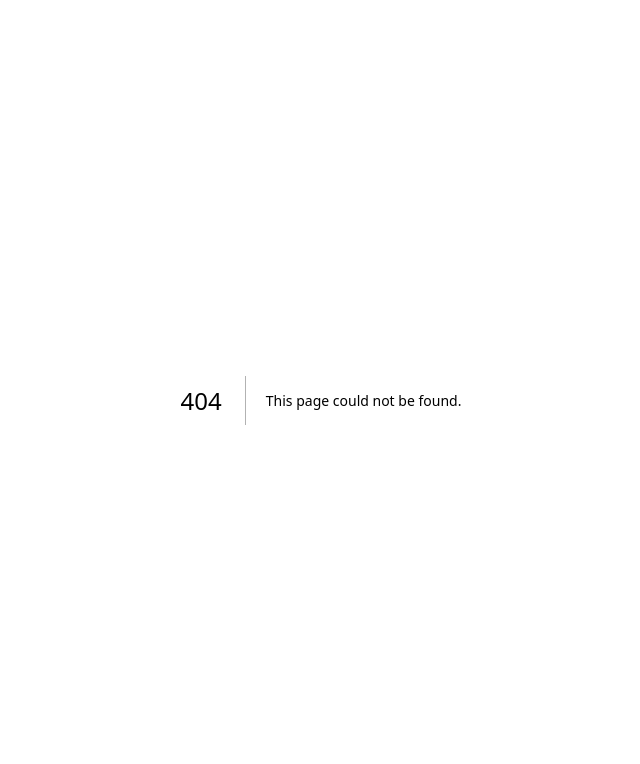
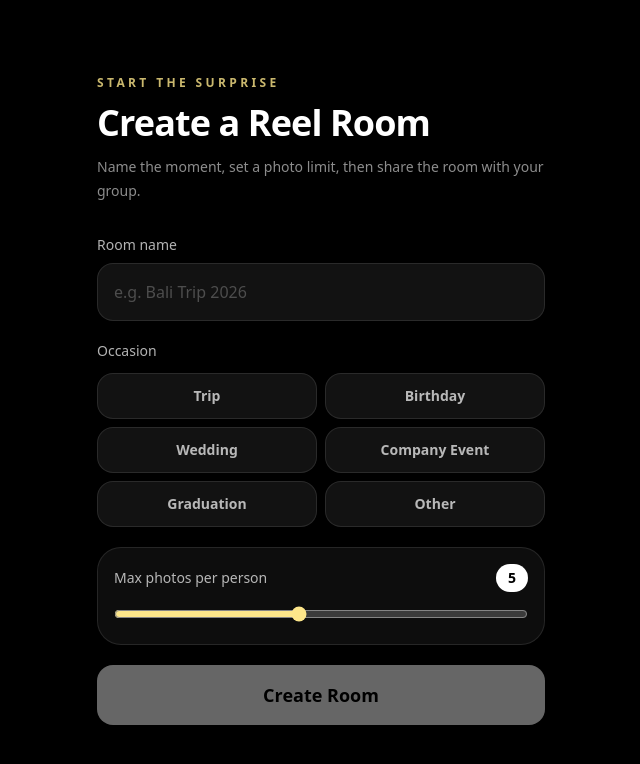
Before and after one commit to jack77703/group-travel-video, a Next.js app: page /create in a window 1280 px wide. Before the commit this address had no page. Shown: the top 764 px of the page, without its empty margins (319-959 px from the left). Built offline with nearby package versions, Linux system fonts and the light colour scheme.

Commit message:
feat: landing page and create room page

```diff
--- /dev/null
+++ b/app/create/page.tsx
@@ -0,0 +1,129 @@
+'use client'
+
+import { useRouter } from 'next/navigation'
+import { FormEvent, useState } from 'react'
+
+import { setInitiatorToken } from '@/lib/session'
+
+const OCCASIONS = ['Trip', 'Birthday', 'Wedding', 'Company Event', 'Graduation', 'Other']
+
+export default function CreatePage() {
+  const router = useRouter()
+  const [name, setName] = useState('')
+  const [occasion, setOccasion] = useState('')
+  const [maxPhotos, setMaxPhotos] = useState(5)
+  const [loading, setLoading] = useState(false)
+  const [error, setError] = useState('')
+
+  async function handleSubmit(e: FormEvent<HTMLFormElement>) {
+    e.preventDefault()
+    setLoading(true)
+    setError('')
+
+    try {
+      const res = await fetch('/api/rooms', {
+        method: 'POST',
+        headers: { 'Content-Type': 'application/json' },
+        body: JSON.stringify({
+          name,
+          occasion,
+          max_photos_per_member: maxPhotos,
+        }),
+      })
+      const data = await res.json()
+
+      if (!res.ok) {
+        throw new Error(data.error)
+      }
+
+      setInitiatorToken(data.code, data.created_by_token)
+      router.push(`/room/${data.code}/lobby`)
+    } catch (err: unknown) {
+      setError(err instanceof Error ? err.message : 'Something went wrong')
+    } finally {
+      setLoading(false)
+    }
+  }
+
+  return (
+    <main className="min-h-screen bg-black px-6 py-8 text-white">
+      <div className="mx-auto flex min-h-[calc(100vh-4rem)] w-full max-w-md flex-col justify-center">
+        <div className="space-y-8">
+          <div className="space-y-3">
+            <p className="text-xs font-semibold uppercase tracking-[0.28em] text-amber-200/80">
+              Start the surprise
+            </p>
+            <h1 className="text-4xl font-black tracking-tight">Create a Reel Room</h1>
+            <p className="text-sm leading-6 text-white/55">
+              Name the moment, set a photo limit, then share the room with your group.
+            </p>
+          </div>
+
+          <form onSubmit={handleSubmit} className="space-y-5">
+            <div>
+              <label className="mb-2 block text-sm font-medium text-white/70">Room name</label>
+              <input
+                value={name}
+                onChange={(e) => setName(e.target.value)}
+                placeholder="e.g. Bali Trip 2026"
+                required
+                className="w-full rounded-2xl border border-white/10 bg-white/[0.07] px-4 py-4 text-white outline-none transition placeholder:text-white/25 focus:border-amber-200 focus:ring-4 focus:ring-amber-200/10"
+              />
+            </div>
+
+            <div>
+              <label className="mb-3 block text-sm font-medium text-white/70">Occasion</label>
+              <div className="grid grid-cols-2 gap-2">
+                {OCCASIONS.map((option) => (
+                  <button
+                    key={option}
+                    type="button"
+                    onClick={() => setOccasion(option)}
+                    className={`rounded-2xl border px-3 py-3 text-sm font-semibold transition ${
+                      occasion === option
+                        ? 'border-white bg-white text-black'
+                        : 'border-white/10 bg-white/[0.07] text-white/70 hover:border-white/25 hover:text-white'
+                    }`}
+                  >
+                    {option}
+                  </button>
+                ))}
+              </div>
+            </div>
+
+            <div className="rounded-3xl border border-white/10 bg-white/[0.05] p-4">
+              <label className="mb-3 flex items-center justify-between text-sm font-medium text-white/70">
+                <span>Max photos per person</span>
+                <span className="rounded-full bg-white px-3 py-1 text-sm font-bold text-black">
+                  {maxPhotos}
+                </span>
+              </label>
+              <input
+                type="range"
+                min={1}
+                max={10}
+                value={maxPhotos}
+                onChange={(e) => setMaxPhotos(Number(e.target.value))}
+                className="w-full accent-amber-200"
+              />
+            </div>
+
+            {error && (
+              <p className="rounded-2xl border border-red-400/20 bg-red-500/10 px-4 py-3 text-sm text-red-200">
+                {error}
+              </p>
+            )}
+
+            <button
+              type="submit"
+              disabled={loading || !name || !occasion}
+              className="w-full rounded-2xl bg-white px-5 py-4 text-lg font-bold text-black transition hover:scale-[1.01] hover:bg-amber-100 active:scale-[0.99] disabled:cursor-not-allowed disabled:opacity-40"
+            >
+              {loading ? 'Creating...' : 'Create Room'}
+            </button>
+          </form>
+        </div>
+      </div>
+    </main>
+  )
+}
--- a/app/page.tsx
+++ b/app/page.tsx
@@ -1,3 +1,53 @@
+import Link from 'next/link'
+
 export default function Home() {
-  return null;
+  return (
+    <main className="min-h-screen overflow-hidden bg-black px-6 text-white">
+      <div className="mx-auto flex min-h-screen w-full max-w-md flex-col justify-center py-12">
+        <div className="relative">
+          <div className="absolute -left-16 -top-20 h-48 w-48 rounded-full bg-amber-300/20 blur-3xl" />
+          <div className="absolute -right-20 top-24 h-56 w-56 rounded-full bg-sky-400/20 blur-3xl" />
+
+          <div className="relative space-y-10">
+            <div className="space-y-5">
+              <p className="inline-flex rounded-full border border-white/15 bg-white/10 px-4 py-2 text-xs font-semibold uppercase tracking-[0.28em] text-white/70">
+                Private group recap
+              </p>
+              <div className="space-y-4">
+                <h1 className="text-5xl font-black leading-[0.95] tracking-tight">
+                  Surprise Reel
+                </h1>
+                <p className="text-lg leading-7 text-white/65">
+                  Everyone uploads secretly. You hit generate. They&apos;re surprised.
+                </p>
+              </div>
+            </div>
+
+            <div className="rounded-[2rem] border border-white/10 bg-white/[0.06] p-4 shadow-2xl shadow-black/40 backdrop-blur">
+              <div className="aspect-[9/12] rounded-[1.5rem] bg-gradient-to-br from-white via-amber-200 to-sky-300 p-1">
+                <div className="flex h-full flex-col justify-between rounded-[1.25rem] bg-black p-5">
+                  <div className="grid grid-cols-3 gap-2">
+                    <div className="h-24 rounded-2xl bg-white/20" />
+                    <div className="h-24 rounded-2xl bg-amber-300/70" />
+                    <div className="h-24 rounded-2xl bg-sky-300/70" />
+                  </div>
+                  <div className="space-y-2">
+                    <div className="h-3 w-2/3 rounded-full bg-white/80" />
+                    <div className="h-3 w-1/2 rounded-full bg-white/30" />
+                  </div>
+                </div>
+              </div>
+            </div>
+
+            <Link
+              href="/create"
+              className="block w-full rounded-2xl bg-white px-5 py-4 text-center text-lg font-bold text-black transition hover:scale-[1.01] hover:bg-amber-100 active:scale-[0.99]"
+            >
+              Create a Reel Room
+            </Link>
+          </div>
+        </div>
+      </div>
+    </main>
+  )
 }
```
